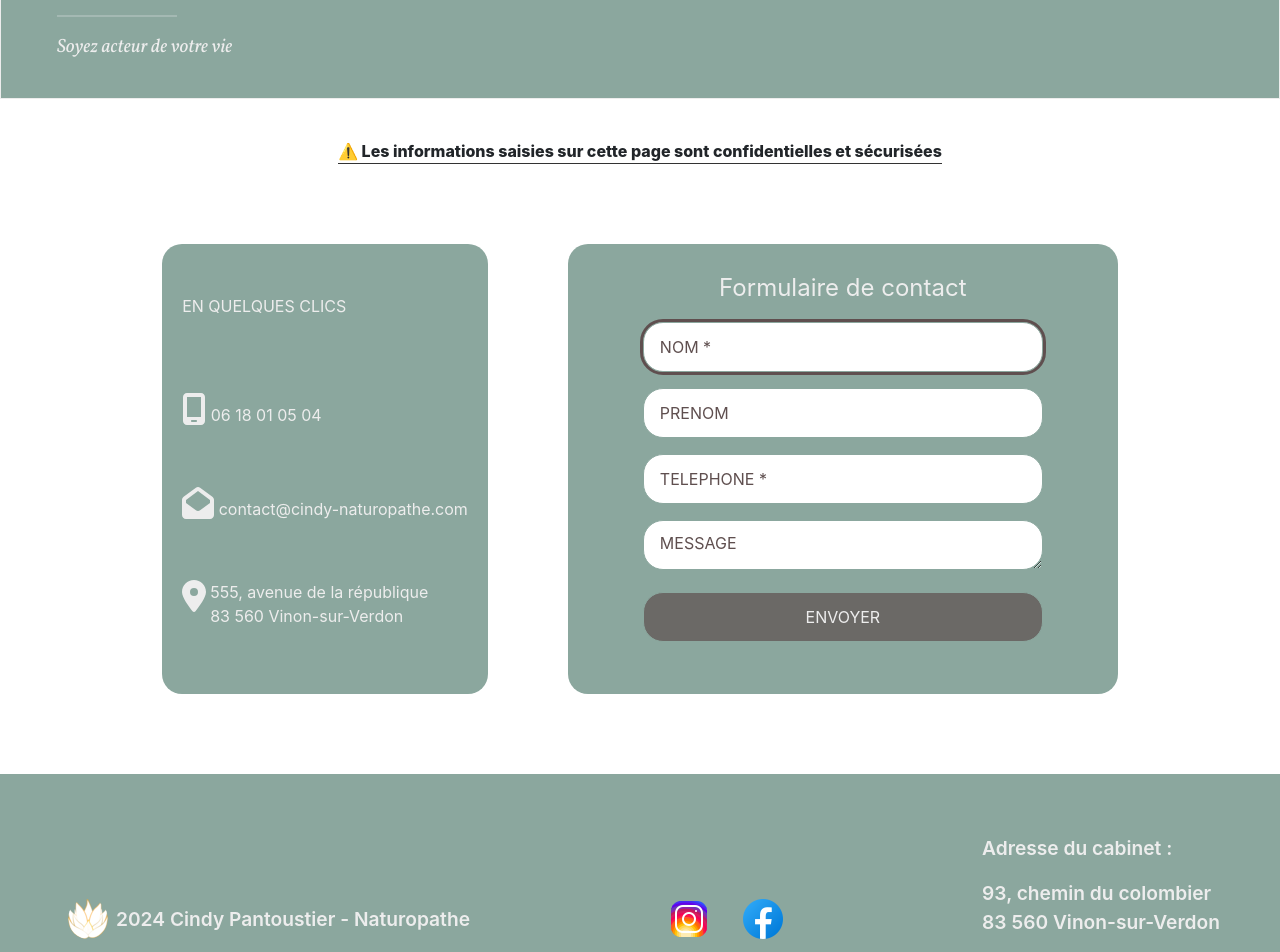
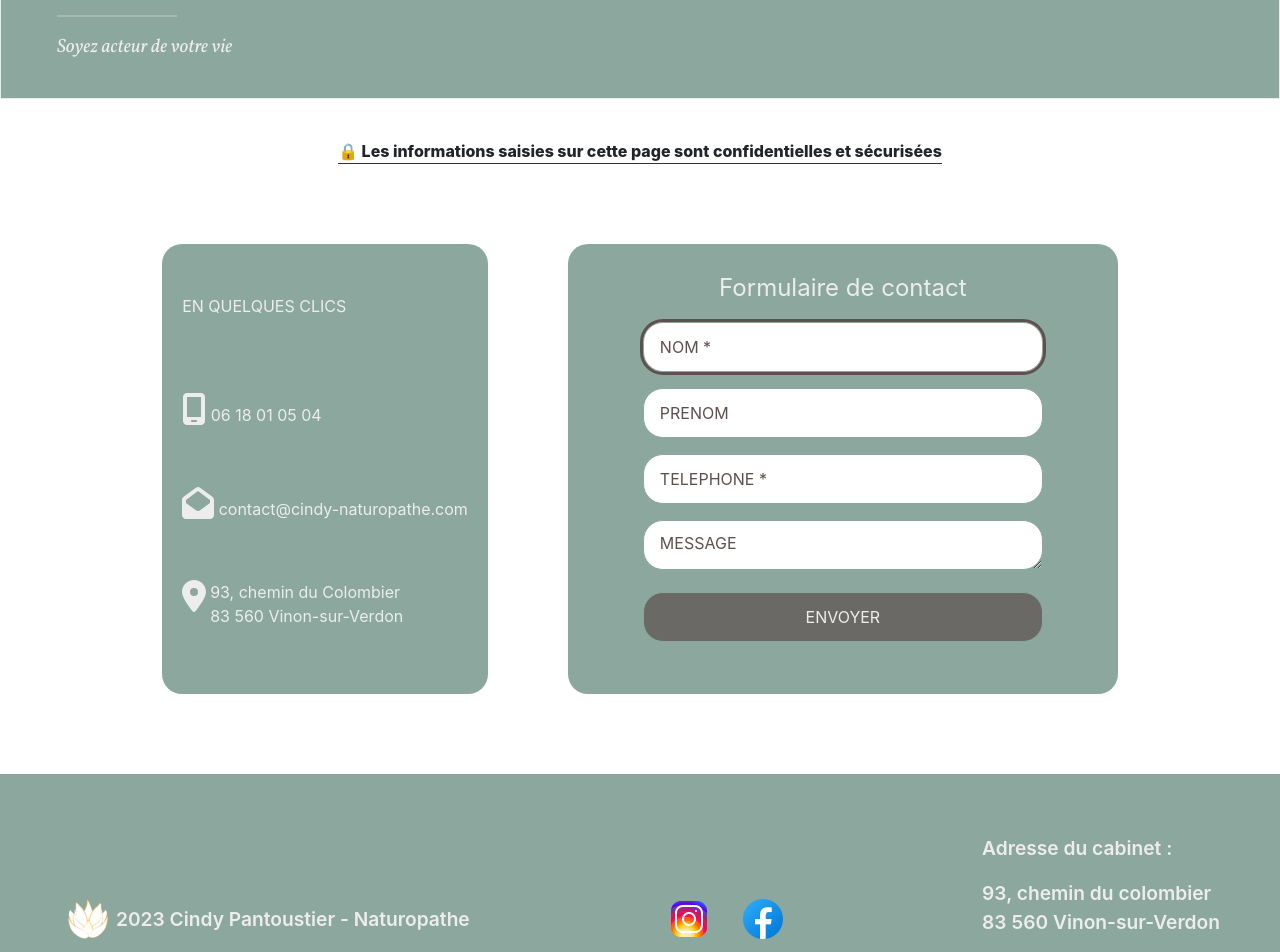
Before and after one commit to DavyHaYehoudi/CindyWebsite, a React (Create React App) app: page /contact in a window 1280 px wide. Shown: the part 200-1152 px from the top of the page. Built offline with nearby package versions, Linux system fonts and the light colour scheme; no server answers.

Commit message:
updated year and address

```diff
--- a/src/Layout/Footer.js
+++ b/src/Layout/Footer.js
@@ -6,14 +6,14 @@ import SocialButtons from "../components/SocialButtons";
 
 const Footer = () => {
   const location = useLocation();
-
+  const currentYear = new Date().getFullYear();
   return (
     <footer className="footer">
       <div className="sub-footer1">
         <div className="footer_block1">
           <Link to='/#homePage'className="footer_logo" >
             <img src={logo} alt="logo" className="mx-2" width="40" height="40" />
-            <span>2024 Cindy Pantoustier - Naturopathe</span>
+            <span>{currentYear} Cindy Pantoustier - Naturopathe</span>
           </Link>
         </div>
         <SocialButtons />
--- a/src/pages/Contact.js
+++ b/src/pages/Contact.js
@@ -53,7 +53,7 @@ const Contact = () => {
       />
       <p className="textContact" >
         <span className="textContactContent">
-          ⚠️ Les informations saisies sur cette page sont confidentielles et
+          🔒 Les informations saisies sur cette page sont confidentielles et
           sécurisées
         </span>
       </p>
@@ -86,7 +86,7 @@ const Contact = () => {
           </div>
           <div>
             <Link
-              to="https://www.google.com/maps/place/555+Av.+de+la+R%C3%A9publique,+83560+Vinon-sur-Verdon,+France/@43.7237412,5.8085825,17z/data=!3m1!4b1!4m5!3m4!1s0x12cbd3fe914b43cf:0x375d962996198d12!8m2!3d43.7237412!4d5.8107712"
+              to="https://www.google.com/maps/place/93+Chem.+du+Colombier,+83560+Vinon-sur-Verdon/@43.7326681,5.8175684,17z/data=!3m1!4b1!4m6!3m5!1s0x12cbd15be7b4e201:0xa5daeeeaf9e536c0!8m2!3d43.7326643!4d5.8201487!16s%2Fg%2F11c1dxz0xj?authuser=0&entry=ttu&g_ep=EgoyMDI1MDExNC4wIKXMDSoASAFQAw%3D%3D"
               rel="noopener noreferrer"
               target="_blanck"
               className="d-flex"
@@ -97,7 +97,7 @@ const Contact = () => {
                 size="2x"
               />{" "}
               <p className="mx-1">
-                555, avenue de la république
+                93, chemin du Colombier
                 <br />
                 83 560 Vinon-sur-Verdon{" "}
               </p>
```
